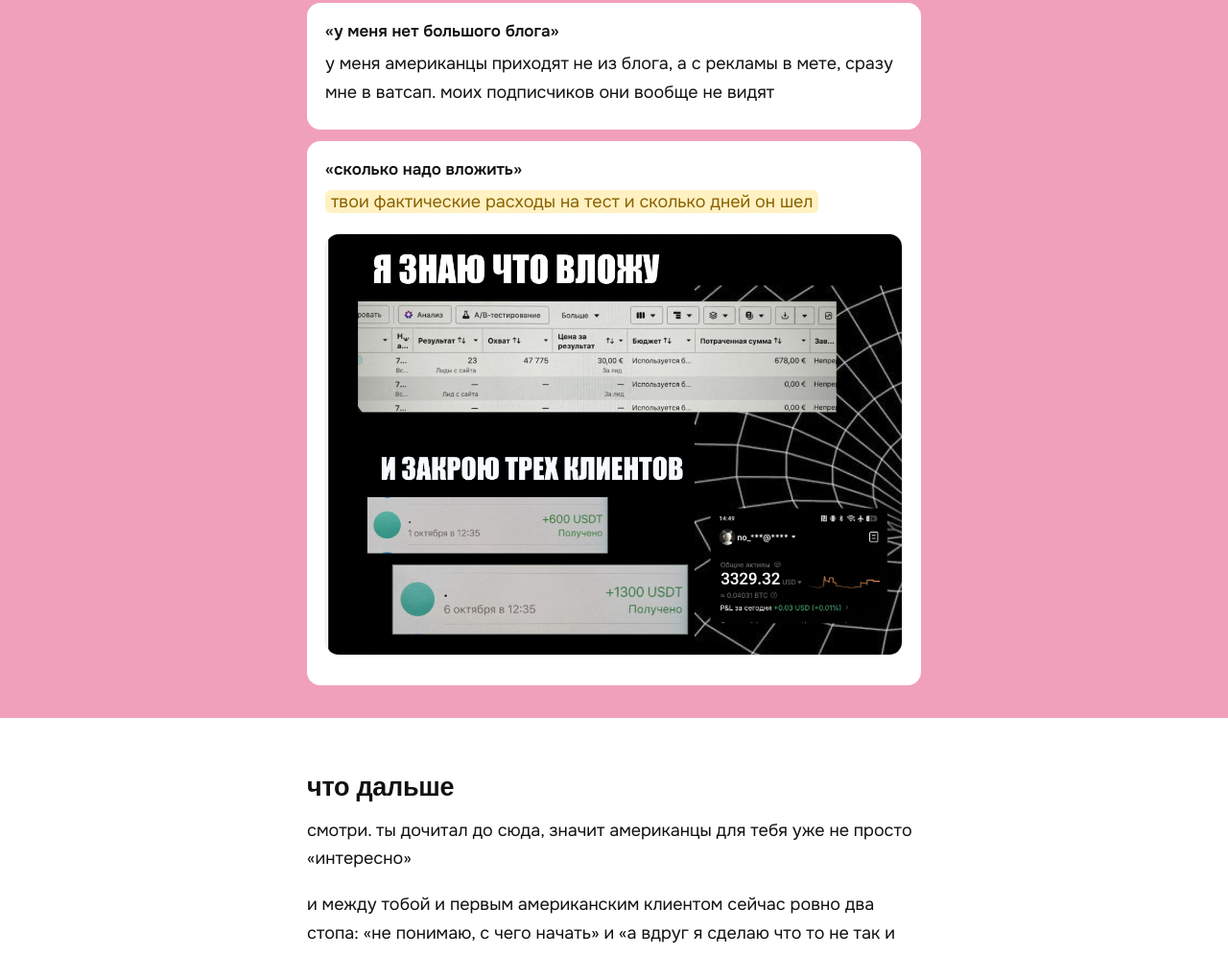
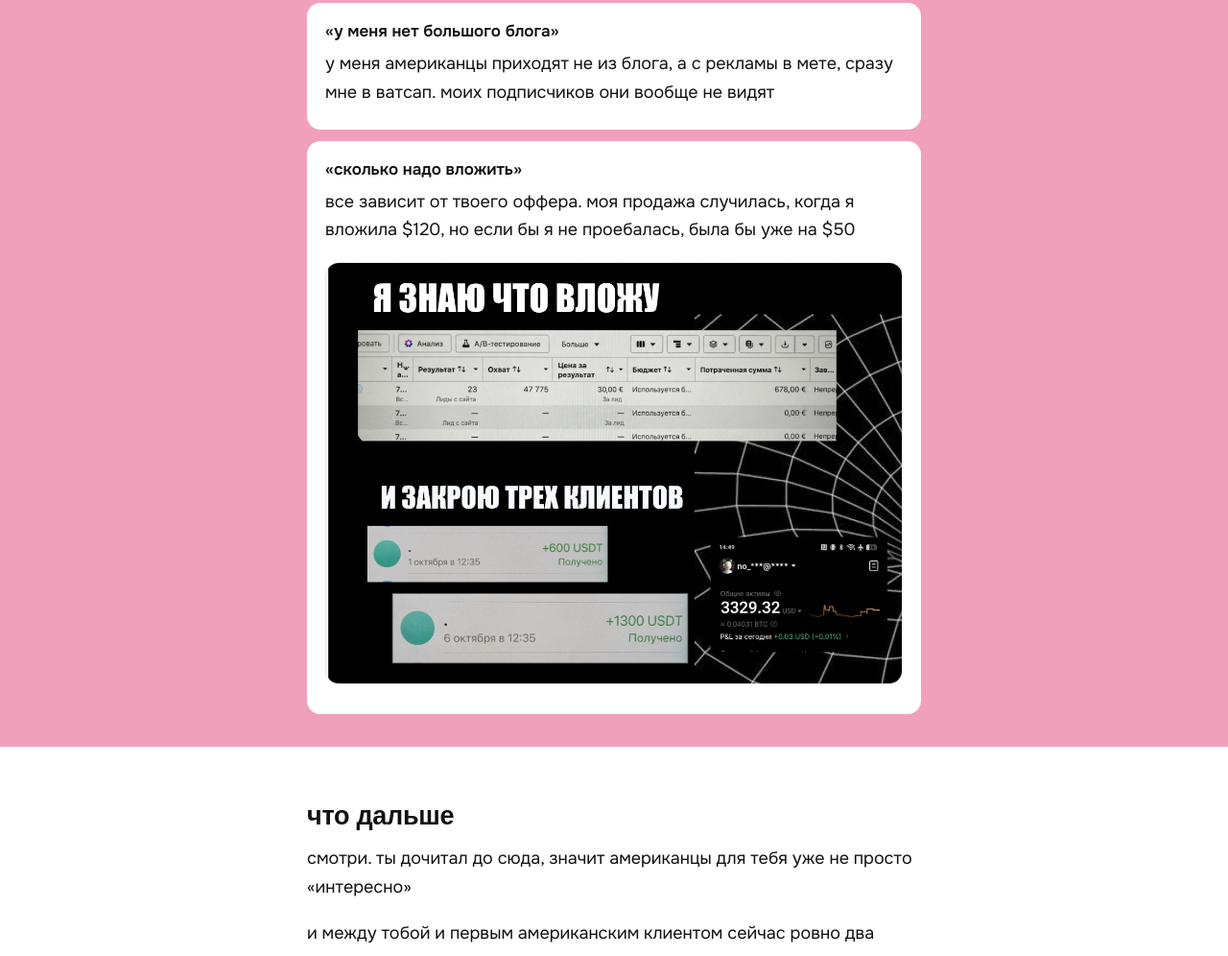
Before and after one commit to umcaty-wq/usa, a plain HTML site: page index.html in a window 1280 px wide. Shown: the part 8717-9713 px from the top of the page at 96% size. Drawn offline with Linux system fonts and the light colour scheme; a web font is replaced by a local one.

Commit message:
objection: how much to invest
Co-Authored-By: Claude Opus 5.5 <noreply@anthropic.com>
Claude-Session: https://claude.ai/code/session_01Cy6acT27wTAcGE8N93zsTN

```diff
--- a/index.html
+++ b/index.html
@@ -280,7 +280,7 @@
       <div class="obj"><h3>«у меня нет большого блога»</h3>
     <p>у меня американцы приходят не из блога, а с рекламы в мете, сразу мне в ватсап. моих подписчиков они вообще не видят</p></div>
       <div class="obj"><h3>«сколько надо вложить»</h3>
-    <p><span class="ph">твои фактические расходы на тест и сколько дней он шел</span></p>
+    <p>все зависит от твоего оффера. моя продажа случилась, когда я вложила $120, но если бы я не проебалась, была бы уже на $50</p>
     <figure><img src="img/result.png" alt="я знаю, что вложу и закрою трех клиентов: кабинет 678 €, оплаты +600 и +1300 USDT"></figure></div>
     </div>
   </section>
```
